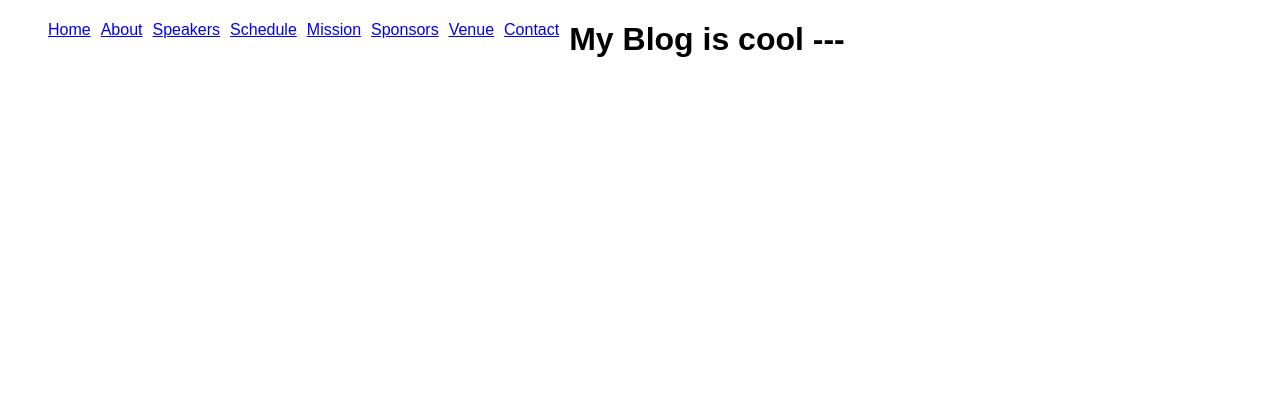
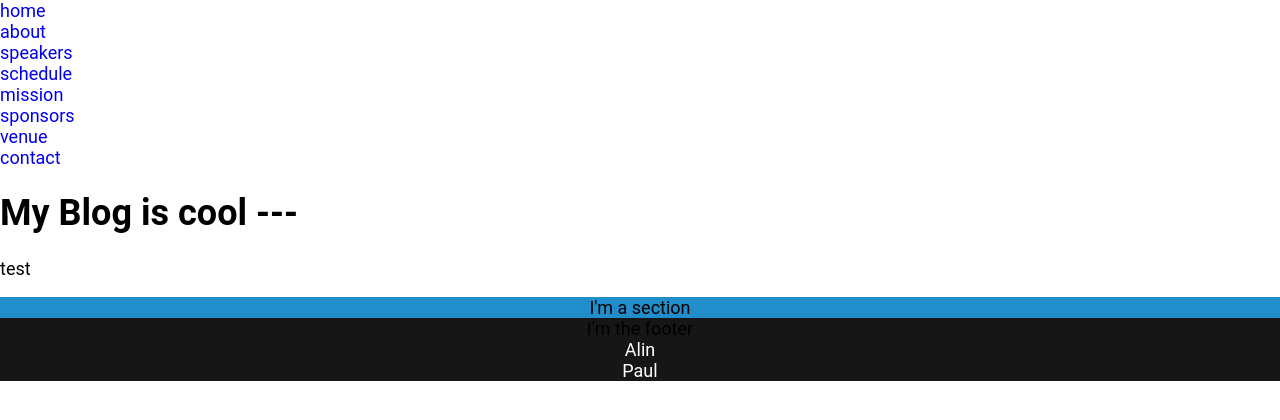
Before and after one commit to jsheroes/old-jsheroes.io, a Next.js app: page / in a window 1280 px wide. Shown: the top 420 px of the page. Built offline with nearby package versions, Linux system fonts and the light colour scheme.

Commit message:
better structure

```diff
--- a/app/components/button/index.js
+++ /dev/null
@@ -1,5 +0,0 @@
-import style from './styles'
-
-const Button = props => <button>{props.label}</button>
-
-export default Button
--- /dev/null
+++ b/app/components/footer.js
@@ -0,0 +1,31 @@
+import { styles } from '../constants'
+
+const Footer = () => (
+  <footer>
+    <Style />
+    I'm the footer
+    <ul>
+      <li>Alin</li>
+      <li>Paul</li>
+    </ul>
+  </footer>
+)
+
+const Style = () => (
+  <style jsx>
+    {`
+
+    footer {
+      background-color: ${styles.mainColor2};
+      text-align: center;
+    }
+
+    li {
+      color: white
+    }
+
+  `}
+  </style>
+)
+
+module.exports = Footer
--- /dev/null
+++ b/app/components/main.js
@@ -0,0 +1,43 @@
+import Head from 'next/head'
+import Header from '../containers/header'
+import Nav from '../containers/nav'
+import Footer from '../components/footer'
+import { styles } from '../constants'
+
+const Layout = props => (
+  <div>
+    {/* we're using next/head to place this styles in the head tag */}
+    <Head>
+      <Style />
+    </Head>
+    <Nav />
+    {props.children}
+    <Footer />
+  </div>
+)
+
+const Style = () => (
+  <style>{`
+
+    html, body, ul {
+      border: 0;
+      margin: 0;
+      padding: 0;
+    }
+
+    body {
+      font-size: 18px;
+      font-family: Roboto, sans-serif;
+    }
+
+    ul {
+      list-decoration: none;
+    }
+
+    a {
+      text-decoration: none;
+    }
+  `}</style>
+)
+
+export default Layout
--- a/app/components/main/index.js
+++ /dev/null
@@ -1,14 +0,0 @@
-import Header from '../../containers/header'
-import Nav from '../../containers/nav'
-
-import style from './styles'
-
-const Layout = (props) => (
-  <div>
-    <style>{style}</style>
-    <Nav />
-    {props.children}
-  </div>
-)
-
-export default Layout
--- a/app/components/main/styles.js
+++ /dev/null
@@ -1,10 +0,0 @@
-module.exports = `
-  body {
-    background: #fff;
-    font-family: Arial, sans-serif;
-  }
-
-  nav {
-    display: block
-  }
-`
--- /dev/null
+++ b/app/components/section.js
@@ -0,0 +1,23 @@
+import { styles } from '../constants'
+
+const Section = props => (
+  <section>
+    <Style {...props} />
+    {props.children}
+  </section>
+)
+
+const Style = props => (
+  <style jsx>
+    {`
+
+    section {
+      background-color: ${styles.mainColor5};
+      text-align: center;
+    }
+
+  `}
+  </style>
+)
+
+module.exports = Section
--- /dev/null
+++ b/app/constants/index.js
@@ -0,0 +1,9 @@
+module.exports = {
+  styles: {
+    mainColor1: '#000', // full-black
+    mainColor2: '#161616', // almost black
+    mainColor3: '#fff', // white
+    mainColor4: '#222', // grey background
+    mainColor5: '#228dcb' // blue
+  }
+}
--- a/app/containers/header/components/header.js
+++ b/app/containers/header/components/header.js
@@ -1,6 +1,4 @@
 import Link from 'next/link'
-
-import Button from '../../../components/button'
 
 const linkStyle = {
   marginRight: 15
--- a/app/containers/nav/components/styles/index.js
+++ b/app/containers/nav/components/styles/index.js
@@ -1,14 +1,26 @@
 const style = () => (
-  <style>{`
+  <style jsx>
+    {`
+
+  ul {
+    min-height: 100px;
+  }
+
+  nav {
+    background-color: black;
+  }
 
   li {
     display: block;
-    float: left;
-    margin-right: 10px;
+    margin-right: 20px;
+    display: inline-block;
+    line-height: 100px;
   }
 
   a {
-    text-transform: capitalize
+    text-transform: capitalize;
+    color: white;
+    font-size: 18px;
   }
 
   `}
--- a/app/containers/nav/index.js
+++ b/app/containers/nav/index.js
@@ -39,5 +39,5 @@ const menuItems = [
   {
     url: '#sponsors',
     label: 'contact'
-  },
+  }
 ]
--- a/pages/index.js
+++ b/pages/index.js
@@ -1,8 +1,13 @@
 import CompMain from '../app/components/main'
+import Section from '../app/components/section'
 import Link from 'next/link'
 
 export default () => (
   <CompMain>
     <h1>My Blog is cool ---</h1>
+    <p>test</p>
+    <Section>
+      <div>I'm a section</div>
+    </Section>
   </CompMain>
 )
```
Also changed, not shown: app/components/button/styles/index.js (deleted).
